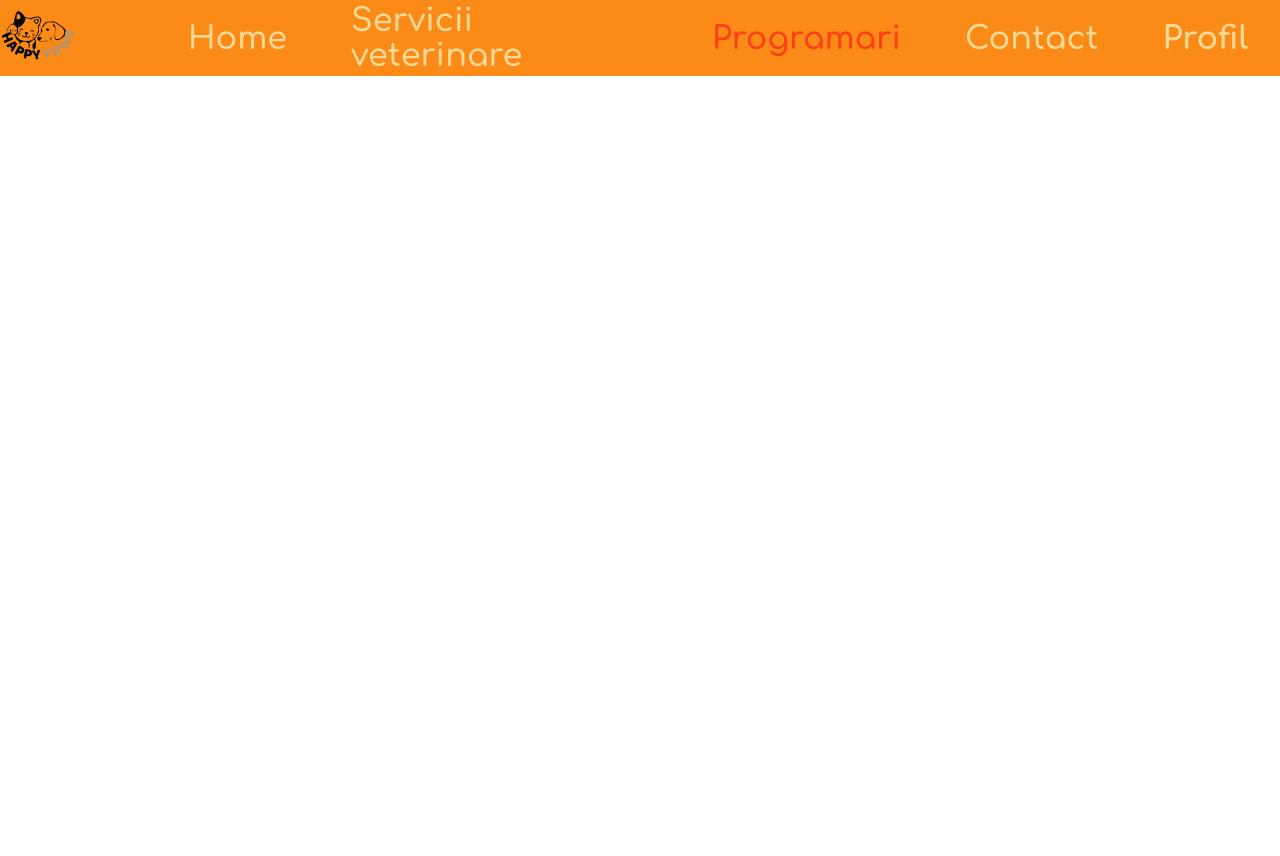
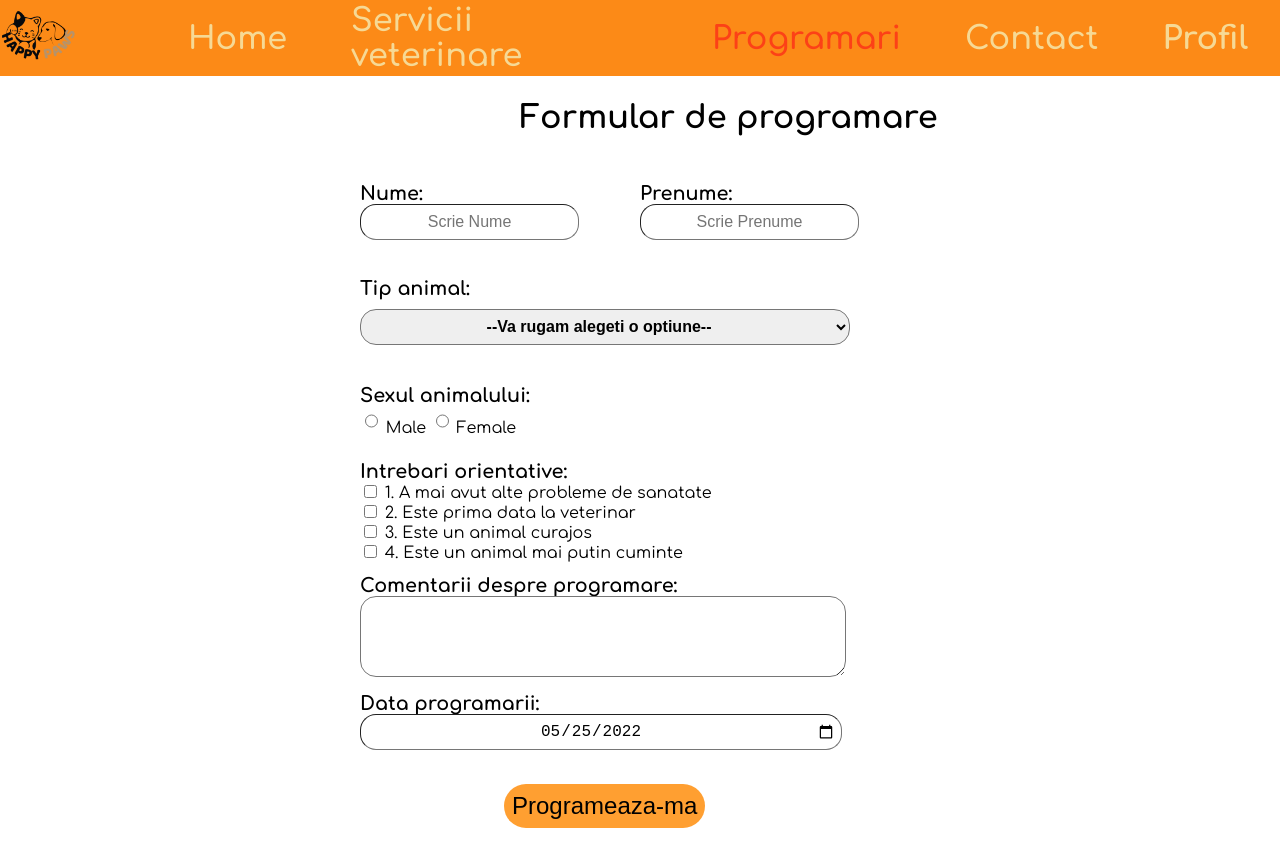
Before and after one commit to Reisende8/Happy-Paws, a website: page pages/programari/programari.html in a window 1280 px wide. Before the commit the page ends 800 px from the top, so only its background shows below. Drawn offline with Linux system fonts and the light colour scheme.

Commit message:
programari page done

```diff
--- a/pages/common/bkgImgScript.js
+++ b/pages/common/bkgImgScript.js
@@ -6,7 +6,7 @@ function showOtherImg() {
     "pisicuta_adormita.jpg",
   ];
 
-  var im1 = document.getElementById("main-img");
+  let im1 = document.getElementById("main-img");
 
   for (i = 0; i < imgArray.length; i++) {
     if (i == imgArray.length - 1) {
--- a/pages/common/script.js
+++ b/pages/common/script.js
@@ -1,12 +1,15 @@
 function myFunction() {
-  document.getElementById("myDropdown").classList.toggle("show");
+  document.getElementById("myDropdown").classList.toggle("show"); //adauga la colectia de clase clasa show
 }
 
-window.onclick = function (e) {
-  if (!e.target.matches(".dropBtn") && !e.target.matches(".dropDownLink")) {
+window.onclick = function (event) {
+  if (
+    !event.target.matches(".dropBtn") &&
+    !event.target.matches(".dropDownLink")
+  ) {
     let myDropdown = document.getElementById("myDropdown");
     if (myDropdown.classList.contains("show")) {
-      myDropdown.classList.remove("show");
+      myDropdown.classList.remove("show"); // sterge din colectia de clase clasa show
     }
   }
 };
--- /dev/null
+++ b/pages/programari/progrScript.js
@@ -0,0 +1,13 @@
+window.onload = function () {
+  var date = new Date();
+
+  var day = date.getDate();
+  var month = date.getMonth() + 1;
+  var year = date.getFullYear();
+
+  if (month < 10) month = "0" + month;
+  if (day < 10) day = "0" + day;
+
+  var today = year + "-" + month + "-" + day;
+  document.getElementById("dateId").value = today;
+};
--- /dev/null
+++ b/pages/programari/programari.css
@@ -0,0 +1,91 @@
+body {
+  padding: 0px;
+  margin: 0px;
+  font-family: "Comfortaa", cursive;
+}
+
+.titleProgramari {
+  margin-top: 24px;
+  margin-left: 520px;
+}
+
+#programariForm {
+  display: grid;
+  justify-content: center;
+  align-items: center;
+  grid-template-columns: 280px 280px;
+  grid-template-rows: 100px 100px 100px 100px 100px 100px 100px;
+}
+
+#field3,
+#field4,
+#field5,
+#field6 {
+  grid-column: 1 / span 2;
+}
+
+#field6 {
+  margin-top: 58px;
+  margin-bottom: 24px;
+}
+
+#field7 {
+  grid-column: 1 / span 2;
+  margin-top: 20px;
+}
+
+.inputStyleProgramari {
+  text-align: center;
+  padding: 5px;
+  font-size: 16px;
+  height: 24px;
+  border-radius: 16px;
+  border-width: 1px;
+}
+
+.inputsNamesProgramari {
+  font-weight: 700;
+  font-size: larger;
+  margin-top: 10px;
+}
+
+#field8 {
+  margin-left: 120px;
+}
+
+#programariBtn {
+  margin: 24px;
+  font-size: x-large;
+  text-align: center;
+  padding: 8px;
+  background-color: #ff9f31;
+  border-radius: 24px;
+  border: none;
+  cursor: pointer;
+}
+
+#selectAnimalTypes {
+  width: 490px;
+  text-align: center;
+  padding: 5px;
+  font-size: 16px;
+  height: 36px;
+  border-radius: 16px;
+  border-width: 1px;
+}
+
+#commId {
+  border-radius: 16px;
+  max-width: 480px;
+  max-height: 100px;
+}
+
+#dateId {
+  width: 470px;
+  text-align: center;
+  padding: 5px;
+  font-size: 16px;
+  height: 24px;
+  border-radius: 16px;
+  border-width: 1px;
+}
--- a/pages/programari/programari.html
+++ b/pages/programari/programari.html
@@ -2,7 +2,9 @@
 <html>
   <head>
     <link rel="stylesheet" href="../common/commonStyle.css" />
+    <link rel="stylesheet" href="../programari/programari.css" />
     <script src="../common/script.js"></script>
+    <script src="../programari/progrScript.js"></script>
     <link rel="preconnect" href="https://fonts.googleapis.com" />
     <link rel="preconnect" href="https://fonts.gstatic.com" crossorigin />
     <link
@@ -36,5 +38,91 @@
         </div>
       </div>
     </nav>
+
+    <h1 class="titleProgramari">Formular de programare</h1>
+    <form id="programariForm">
+      <div id="field1">
+        <div class="inputsNamesProgramari">Nume:</div>
+        <input
+          type="text"
+          placeholder="Scrie Nume"
+          id="nume"
+          class="inputStyleProgramari"
+        />
+      </div>
+
+      <div id="field2">
+        <div class="inputsNamesProgramari">Prenume:</div>
+        <input
+          type="text"
+          placeholder="Scrie Prenume"
+          id="prenume"
+          class="inputStyleProgramari"
+        />
+      </div>
+
+      <div id="field3">
+        <div class="inputsNamesProgramari">Tip animal:</div>
+        <select
+          name="tipAnimal"
+          class="inputsNamesProgramari"
+          id="selectAnimalTypes"
+        >
+          <option value="optiune">--Va rugam alegeti o optiune--</option>
+          <option value="caine">Caine</option>
+          <option value="pisica">Pisica</option>
+        </select>
+      </div>
+
+      <div id="field4">
+        <div class="inputsNamesProgramari">Sexul animalului:</div>
+        <input
+          type="radio"
+          id="sexAnimal1"
+          name="Animal"
+          class="inputStyleProgramari"
+          value="Male"
+        />
+        <label for="sexAnimal1">Male</label>
+        <input
+          type="radio"
+          id="sexAnimal2"
+          name="Animal"
+          class="inputStyleProgramari"
+          value="Female"
+        />
+        <label for="sexAnimal2">Female</label>
+      </div>
+
+      <div id="field5">
+        <div class="inputsNamesProgramari">Intrebari orientative:</div>
+        <input type="checkbox" id="Intrebare1" name="intrebare1" value="1" />
+        <label for="Intrebare1">1. A mai avut alte probleme de sanatate</label
+        ><br />
+        <input type="checkbox" id="Intrebare2" name="intrebare2" value="2" />
+        <label for="Intrebare2">2. Este prima data la veterinar</label><br />
+        <input type="checkbox" id="Intrebare3" name="intrebare3" value="3" />
+        <label for="Intrebare3">3. Este un animal curajos</label><br />
+        <input type="checkbox" id="Intrebare4" name="intrebare4" value="4" />
+        <label for="Intrebare4">4. Este un animal mai putin cuminte</label
+        ><br />
+      </div>
+
+      <div id="field6">
+        <div class="inputsNamesProgramari" id="commId">
+          Comentarii despre programare:
+        </div>
+        <textarea id="commId" name="commId" rows="5" cols="62"></textarea>
+      </div>
+
+      <div id="field7">
+        <div class="inputsNamesProgramari">Data programarii:</div>
+        <input type="date" id="dateId" />
+      </div>
+
+      <div id="field8">
+        <input type="button" id="programariBtn" value="Programeaza-ma" />
+      </div>
+    </form>
   </body>
 </html>
--- a/pages/serviciiVeterinare/servVeterStyle.css
+++ b/pages/serviciiVeterinare/servVeterStyle.css
@@ -1,3 +1,7 @@
+body {
+  background-color: salmon;
+}
+
 .containerServicii {
   display: flex;
   flex-direction: row;
@@ -52,3 +56,30 @@
   align-items: center;
   margin: 18px;
 }
+
+.descriereContainer {
+  display: flex;
+  flex-direction: column;
+  justify-content: flex-start;
+  align-items: flex-start;
+  text-align: center;
+  background-color: #ef672dcf;
+  width: 1200px;
+  height: 100px;
+  border-radius: 30px;
+  margin-left: 156px;
+  margin-bottom: 50px;
+  padding: 30px;
+}
+
+.continutDescriere {
+  font-size: large;
+}
+
+.stopBtn {
+  border-radius: 24px;
+  font-size: 20px;
+  background-color: #df4d0e;
+  border: none;
+  padding: 10px;
+}
```
Also changed, not shown: pages/autentificare/autentificare.html (+6 -1 lines), pages/autentificare/autentificare.js (added, +7 -0 lines), pages/home/index.css (+0 -16 lines), pages/home/index.html (+0 -19 lines), pages/serviciiVeterinare/servVeter.html (+6 -1 lines), pages/serviciiVeterinare/servVeterScript.js (added, +53 -0 lines).
